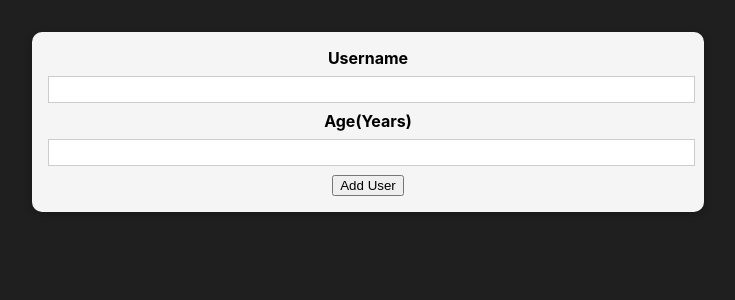
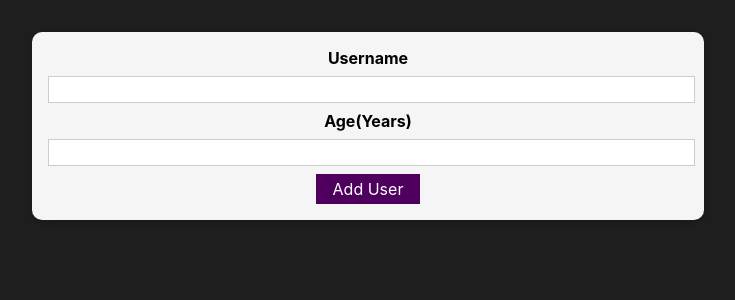
Before and after one commit to anshi06/react_guide3, a React (Create React App) app: page / in a window 1280 px wide. Shown: the top 300 px of the page, without its empty margins (272-1007 px from the left). Built offline with nearby package versions, Linux system fonts and the light colour scheme.

Commit message:
Add some function handler

```diff
--- /dev/null
+++ b/src/Components/UI/Button.js
@@ -0,0 +1,9 @@
+import React from "react";
+import classes from './Button.module.css';
+
+const Button = props =>{
+    return(
+        <button className={classes.button} type={props.type || 'button'} onClick={props.onClick}>{props.children}</button>
+    );
+};
+export default Button;
--- /dev/null
+++ b/src/Components/UI/Button.module.css
@@ -0,0 +1,18 @@
+.button {
+    font: inherit;
+    border: 1px solid #4f005f;
+    background: #4f005f;
+    color: white;
+    padding: 0.25rem 1rem;
+    cursor: pointer;
+  }
+
+  .button:hover,
+  .button:active {
+    background: #741188;
+    border-color: #741188;
+  }
+
+  .button:focus {
+    outline: none;
+  }
--- a/src/Components/Users/AddUser.js
+++ b/src/Components/Users/AddUser.js
@@ -1,20 +1,32 @@
-import React from "react";
+import React, {useState} from "react";
+import Button from "../UI/Button";
 import Card from "../UI/Card";
 import classes from "./AddUser.module.css"
 
 const AddUser = (props) => {
+     const[enteredUsername, setEnteredUsername]= useState('');
+     const[enteredAge, setEnteredAge]= useState('');
   const addUserHandler = (event) => {
     event.preventDefault();
+    console.log(enteredUsername, enteredAge);
   };
+
+  const usernameChangeHandler = (event) =>{
+    setEnteredUsername(event.target.value);
+  }
+
+  const ageChangeHandler = (event) =>{
+    setEnteredAge(event.target.value);
+  }
 
   return (
     <Card className={classes.input}>
       <form on onSubmit={addUserHandler}>
         <label htmlFor="username">Username</label>
-        <input id="username" type="text" />
+        <input id="username" type="text"  onChange={usernameChangeHandler}/>
         <label htmlFor="age">Age(Years)</label>
-        <input id="age" type="number" />
-        <button type="submit">Add User</button>
+        <input id="age" type="number" onChange={ageChangeHandler} />
+        <Button type="submit">Add User</Button>
       </form>
     </Card>
   );
```
